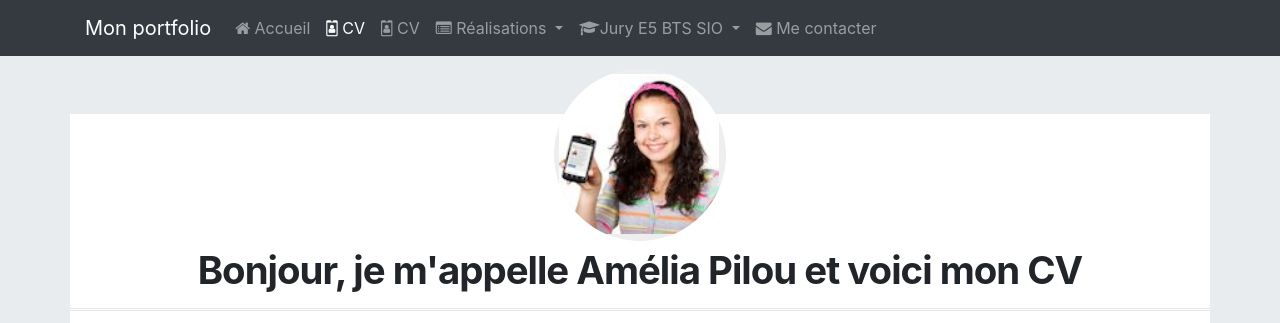
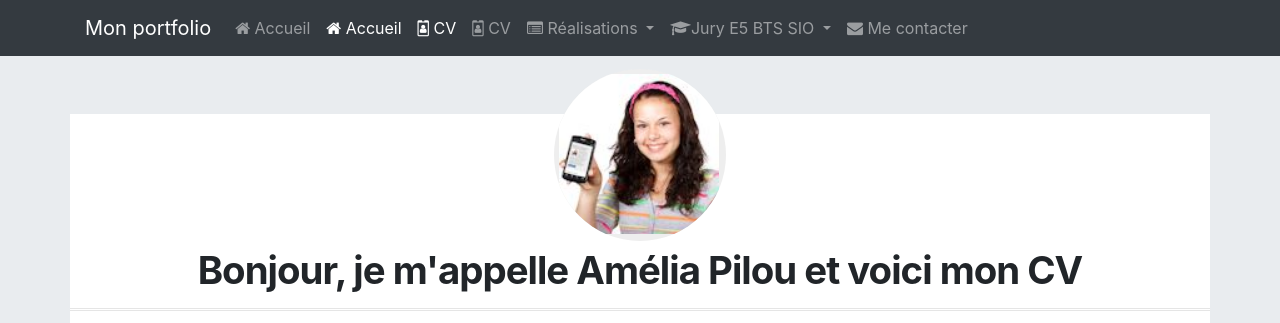
Before and after one commit to StevePicard/stevepicard.github.io, a plain HTML site: page pages/cv.html in a window 1280 px wide. Shown: the top 323 px of the page. Drawn offline with nearby package versions, Linux system fonts and the light colour scheme.

```diff
--- a/pages/cv.html
+++ b/pages/cv.html
@@ -27,6 +27,8 @@
                     <ul class="nav navbar-nav">
                         <li class="nav-item">
                             <a href="index.html" class="nav-link"><span class="fa fa-home"></span> Accueil</a>
+                        <li class="active nav-item">
+                            <a href="../index.html" class="nav-link"><span class="fa fa-home"></span> Accueil</a>
                         </li>
                         <li class="active nav-item">
                             <a href="pages/cv.html" class="nav-link"><span class="fa fa-id-badge"></span> CV</a>
```
Lines whose indentation alone changed are shown as unchanged.
